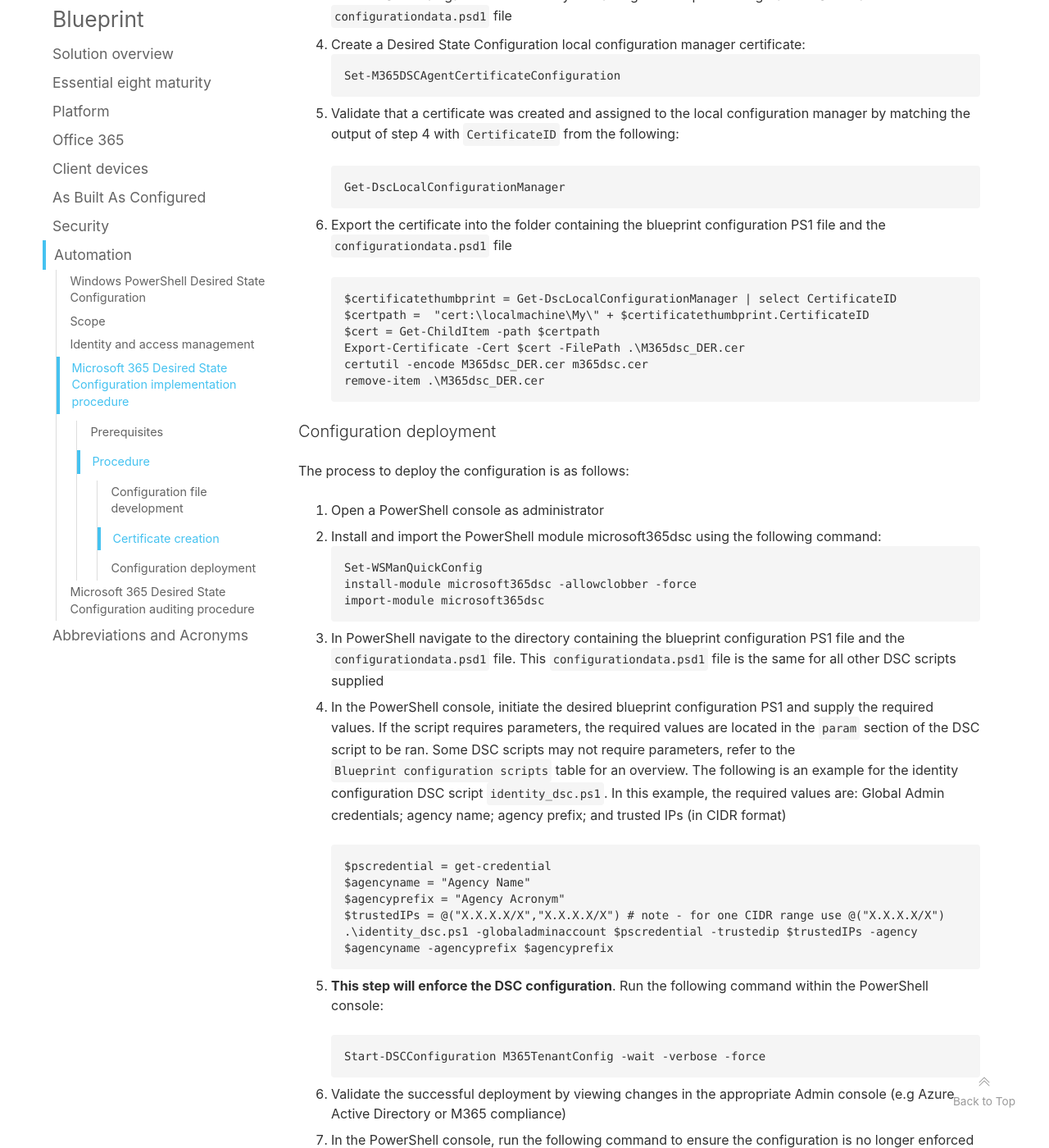
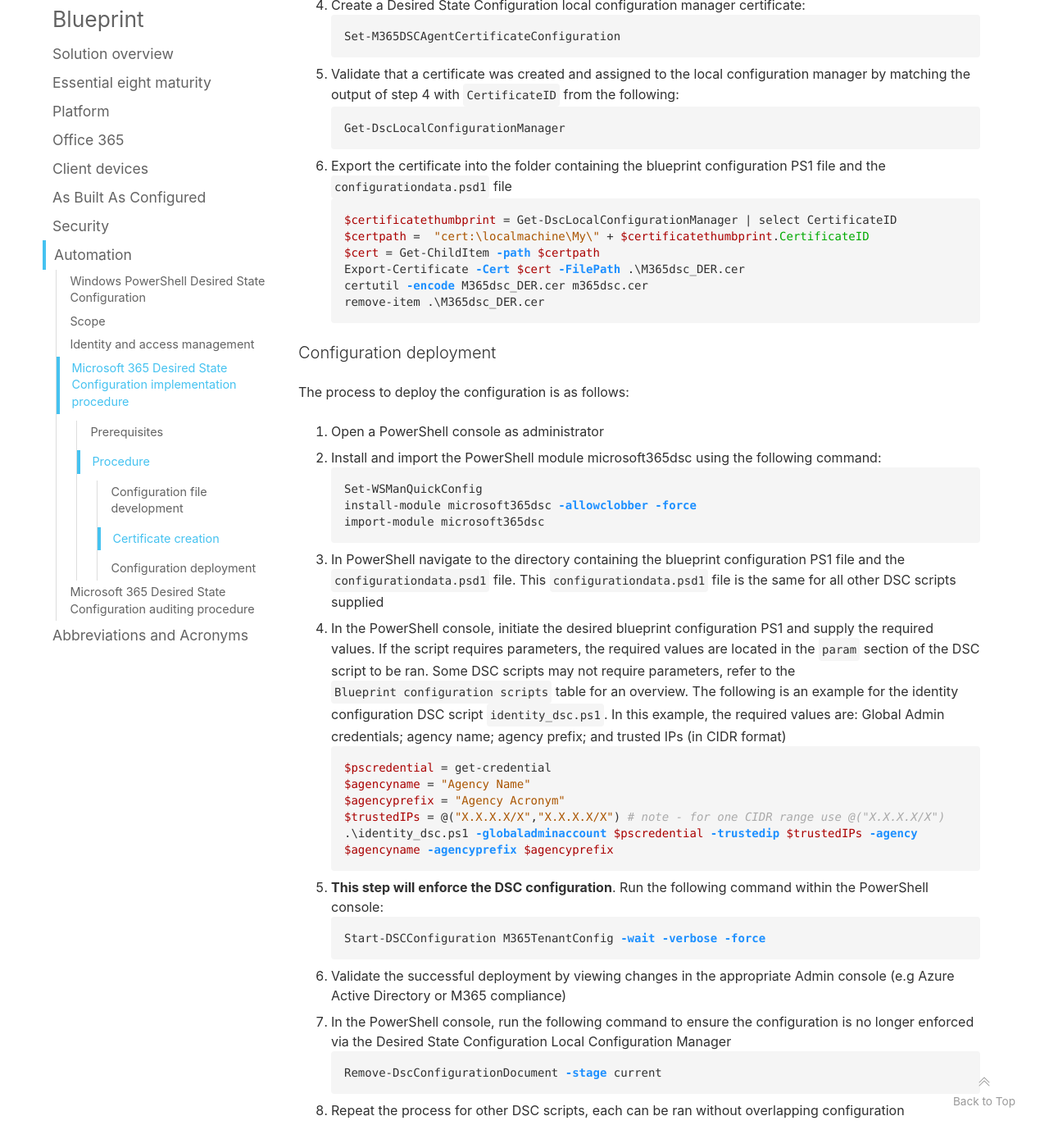
Before and after one commit to ASD-Blueprint/desktop.gov.au, a Jekyll site: the page built from blueprint/automation.md, in a window 1280 px wide and 1400 px high, scrolled down 3920 px. Shown: the whole window at 82% size. Built offline with Jekyll 4.4.1, drawn with Linux system fonts in a browser that asks for light colours; comment, search, counter and statistics services are not loaded; some of the changed text lies outside the part shown.

Commit message:
Fix broken link and starting code snippets

````diff
--- a/blueprint/automation.md
+++ b/blueprint/automation.md
@@ -15,7 +15,7 @@
 
 Windows PowerShell Desired State Configuration can be leveraged to implement and ensure configurations are maintained in their preferred state. The Local Configuration Manager can be configured to poll the configuration on a set time interval and alert or re-enforce if configuration drift has occurred. For details regarding the Local Configuration Manager on a computer, run the following command in a PowerShell console:
 
-```Powershell
+```powershell
 Get-DscLocalConfigurationManager
 ```
 
@@ -84,7 +84,7 @@
 Script | Configuration items | Method | Script parameters
 --- | --- | --- | ---
 [identity_dsc.ps1](/assets/files/automation/identity_dsc.txt) | Conditional Access<br>Group Naming Policy<br>Group Expiration Policy<br>Group Creation | M365DSC | -trustedip<br>-agency <br>-agencyprefix<br>-globaladminaccount
-[sensitivity-labels_dsc.ps1](/assets/files/automation/sensitivity_dsc.txt) | Sensitivity labels | M365DSC | -globaladminaccount
+[sensitivity-labels_dsc.ps1](/assets/files/automation/sensitivity-labels_dsc.txt) | Sensitivity labels | M365DSC | -globaladminaccount
 
 #### Certificate creation
 
@@ -92,21 +92,21 @@
 
 1. Open a PowerShell console as administrator
 2. Install and import the PowerShell module `microsoft365dsc` using the following command:
-```Powershell
+```powershell
 install-module microsoft365dsc -allowclobber -force
 import-module microsoft365dsc
 ```
 3. In PowerShell navigate to the directory containing the blueprint configuration PS1 file and the `configurationdata.psd1` file
 4. Create a Desired State Configuration local configuration manager certificate:
-```Powershell
+```powershell
 Set-M365DSCAgentCertificateConfiguration
 ```
 5. Validate that a certificate was created and assigned to the local configuration manager by matching the output of step 4 with `CertificateID` from the following:
-```Powershell
+```powershell
 Get-DscLocalConfigurationManager
 ```
 6. Export the certificate into the folder containing the blueprint configuration PS1 file and the `configurationdata.psd1` file
-```Powershell
+```powershell
 $certificatethumbprint = Get-DscLocalConfigurationManager | select CertificateID
 $certpath =  "cert:\localmachine\My\" + $certificatethumbprint.CertificateID
 $cert = Get-ChildItem -path $certpath
@@ -121,14 +121,14 @@
 
 1. Open a PowerShell console as administrator
 2. Install and import the PowerShell module microsoft365dsc using the following command:
-```Powershell
+```powershell
 Set-WSManQuickConfig
 install-module microsoft365dsc -allowclobber -force
 import-module microsoft365dsc
 ```
 3. In PowerShell navigate to the directory containing the blueprint configuration PS1 file and the `configurationdata.psd1` file. This `configurationdata.psd1`  file is the same for all other DSC scripts supplied
 4. In the PowerShell console, initiate the desired blueprint configuration PS1 and supply the required values. If the script requires parameters, the required values are located in the `param` section of the DSC script to be ran. Some DSC scripts may not require parameters, refer to the `Blueprint configuration scripts` table for an overview. The following is an example for the identity configuration DSC script `identity_dsc.ps1`. In this example, the required values are: Global Admin credentials; agency name; agency prefix; and trusted IPs (in CIDR format)
-```Powershell
+```powershell
 $pscredential = get-credential
 $agencyname = "Agency Name"
 $agencyprefix = "Agency Acronym"
@@ -136,12 +136,12 @@
 .\identity_dsc.ps1 -globaladminaccount $pscredential -trustedip $trustedIPs -agency $agencyname -agencyprefix $agencyprefix
 ```
 5. **This step will enforce the DSC configuration**. Run the following command within the PowerShell console:
-```Powershell
+```powershell
 Start-DSCConfiguration M365TenantConfig -wait -verbose -force
 ```
 6. Validate the successful deployment by viewing changes in the appropriate Admin console (e.g Azure Active Directory or M365 compliance)
 7. In the PowerShell console, run the following command to ensure the configuration is no longer enforced via the Desired State Configuration Local Configuration Manager
-```Powershell
+```powershell
 Remove-DscConfigurationDocument -stage current
 ```
 8. Repeat the process for other DSC scripts, each can be ran without overlapping configuration
@@ -164,7 +164,7 @@
 2. Within `baseline.ps1`, update any agency specific items (e.g. all areas where agency name is specified)
 3. Open a PowerShell console as administrator and navigate to the directory containing the `baseline.ps1` file
 4. Run the following command in the PowerShell console:
-```Powershell
+```powershell
 $outputlocation = "\Blueprint_Comparison $($(Get-Date).ToString(`"yyyy-MM-dd hhmmss`")).html"
 Assert-M365DSCBlueprint -BluePrintUrl .\baseline.ps1 -OutputReportPath $outputlocation
 ```
````
